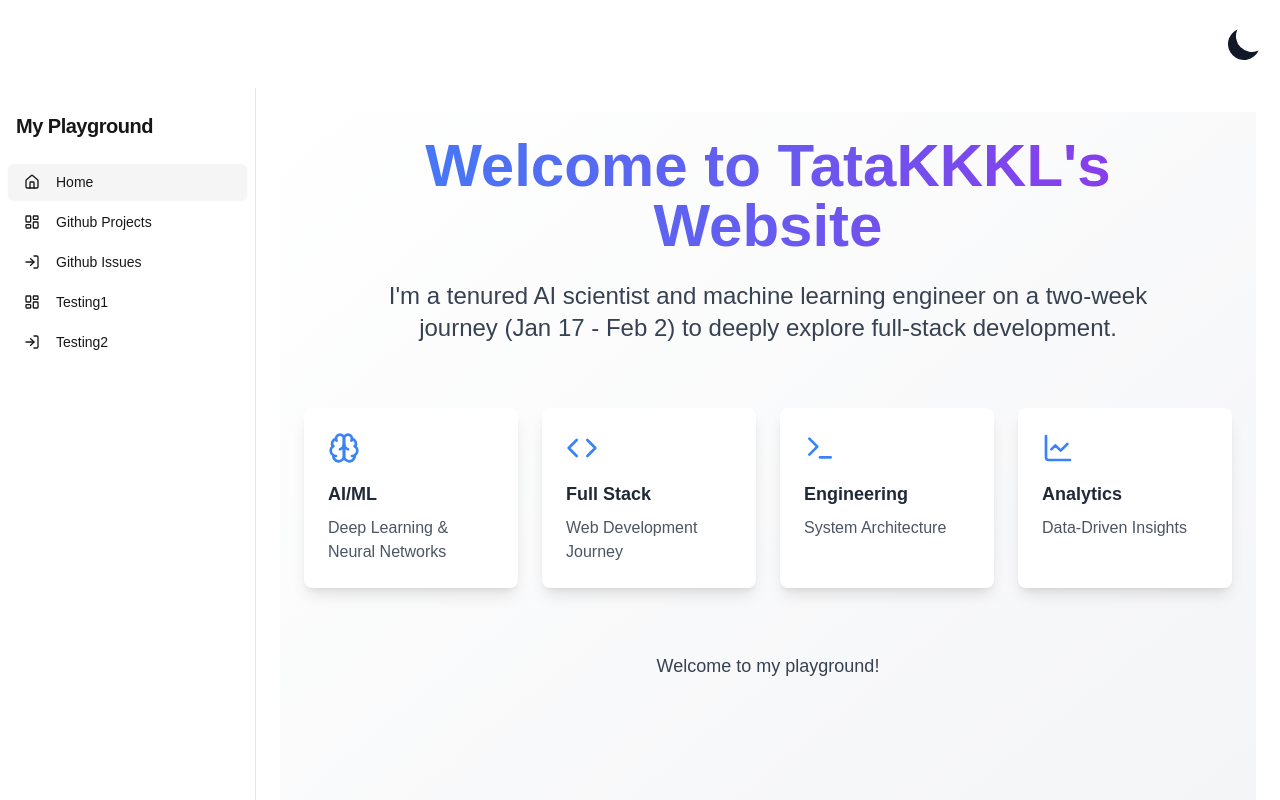
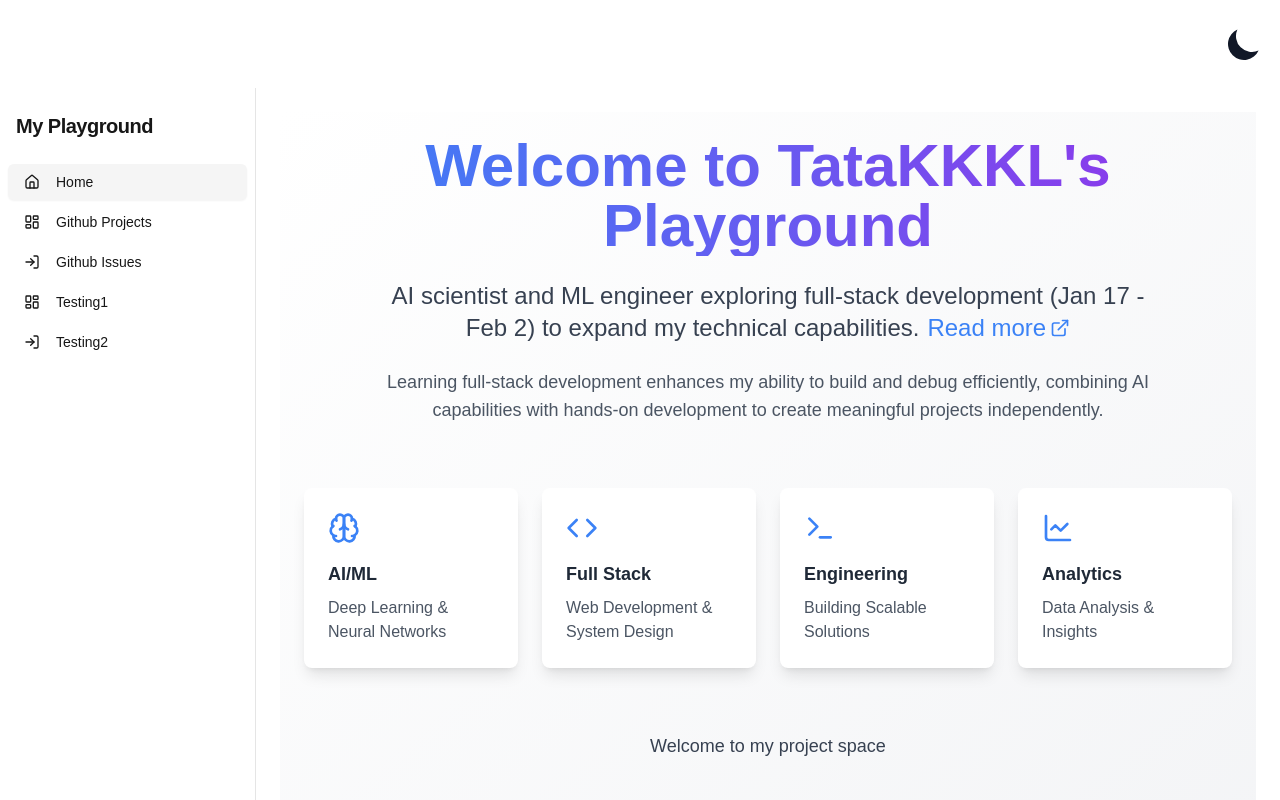
Before and after one commit to TataKKKL/TataKKKL-website, a Next.js app in the folder website-app/: page / in a window 1280 px wide. Shown: the top 800 px of the page. Built offline with nearby package versions, Linux system fonts and the light colour scheme.

Commit message:
update index page

```diff
--- a/website-app/pages/index.tsx
+++ b/website-app/pages/index.tsx
@@ -1,11 +1,11 @@
-import { Terminal, Brain, Code, LineChart } from 'lucide-react';
+import { Terminal, Brain, Code, LineChart, ExternalLink } from 'lucide-react';
 
 const Home = () => {
   const skills = [
     { icon: <Brain className="w-8 h-8" />, title: "AI/ML", description: "Deep Learning & Neural Networks" },
-    { icon: <Code className="w-8 h-8" />, title: "Full Stack", description: "Web Development Journey" },
-    { icon: <Terminal className="w-8 h-8" />, title: "Engineering", description: "System Architecture" },
-    { icon: <LineChart className="w-8 h-8" />, title: "Analytics", description: "Data-Driven Insights" }
+    { icon: <Code className="w-8 h-8" />, title: "Full Stack", description: "Web Development & System Design" },
+    { icon: <Terminal className="w-8 h-8" />, title: "Engineering", description: "Building Scalable Solutions" },
+    { icon: <LineChart className="w-8 h-8" />, title: "Analytics", description: "Data Analysis & Insights" }
   ];
 
   return (
@@ -13,11 +13,24 @@ const Home = () => {
       <div className="max-w-7xl mx-auto">
         <div className="text-center space-y-6 mb-16">
           <h1 className="text-4xl md:text-6xl font-bold bg-clip-text text-transparent bg-gradient-to-r from-blue-500 to-purple-600 mb-4">
-            Welcome to TataKKKL&apos;s Website
+            Welcome to TataKKKL's Playground
           </h1>
           <p className="text-xl md:text-2xl text-gray-700 dark:text-gray-300 max-w-3xl mx-auto">
-            I&apos;m a tenured AI scientist and machine learning engineer on a two-week
-            journey (Jan 17 - Feb 2) to deeply explore full-stack development.
+            AI scientist and ML engineer exploring full-stack development
+            (Jan 17 - Feb 2) to expand my technical capabilities.
+            <a
+              href="https://danqingz.github.io/blog/2025/01/20/full-stack.html"
+              target="_blank"
+              rel="noopener noreferrer"
+              className="inline-flex items-center ml-2 text-blue-500 hover:text-blue-600"
+            >
+              Read more <ExternalLink className="w-5 h-5 ml-1" />
+            </a>
+          </p>
+          <p className="text-lg text-gray-600 dark:text-gray-400 max-w-3xl mx-auto">
+            Learning full-stack development enhances my ability to build and debug
+            efficiently, combining AI capabilities with hands-on development
+            to create meaningful projects independently.
           </p>
         </div>
 
@@ -43,7 +56,7 @@ const Home = () => {
 
         <div className="mt-16 text-center">
           <p className="text-lg text-gray-700 dark:text-gray-300">
-            Welcome to my playground!
+            Welcome to my project space
           </p>
         </div>
       </div>
```
